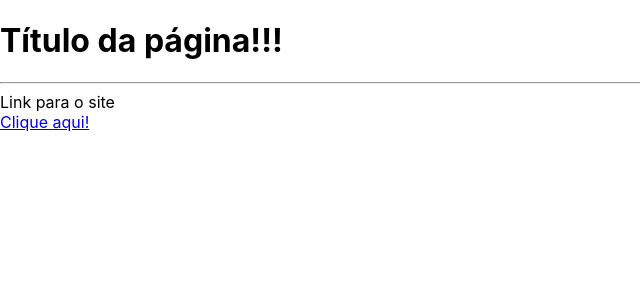
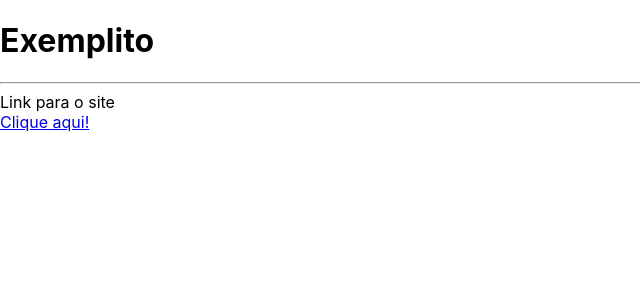
Before and after one commit to Gusm4n/ReactB7, a React (Vite) app in the folder react-vite/: page / in a window 1280 px wide. Shown: the top 300 px of the page, without its empty margins (0-640 px from the left). Built offline with nearby package versions, Linux system fonts and the light colour scheme.

Commit message:
Aula de props

```diff
--- a/react-vite/src/App.tsx
+++ b/react-vite/src/App.tsx
@@ -5,7 +5,7 @@ const App = () => {
 
   return (
     <div>
-      <Header />
+      <Header title="Exemplito" />
       Link para o site <br/>
       <a href={link}>Clique aqui!</a>
     </div>
--- a/react-vite/src/components/Header.tsx
+++ b/react-vite/src/components/Header.tsx
@@ -1,7 +1,12 @@
-const Header = () => {
+type Props = {
+    title?: string;
+}
+
+
+const Header = ( { title }: Props ) => {
     return (
         <header>
-            <h1>Título da página!!!</h1>
+            <h1>{ title }</h1>
             <hr />
         </header>
     )
```
